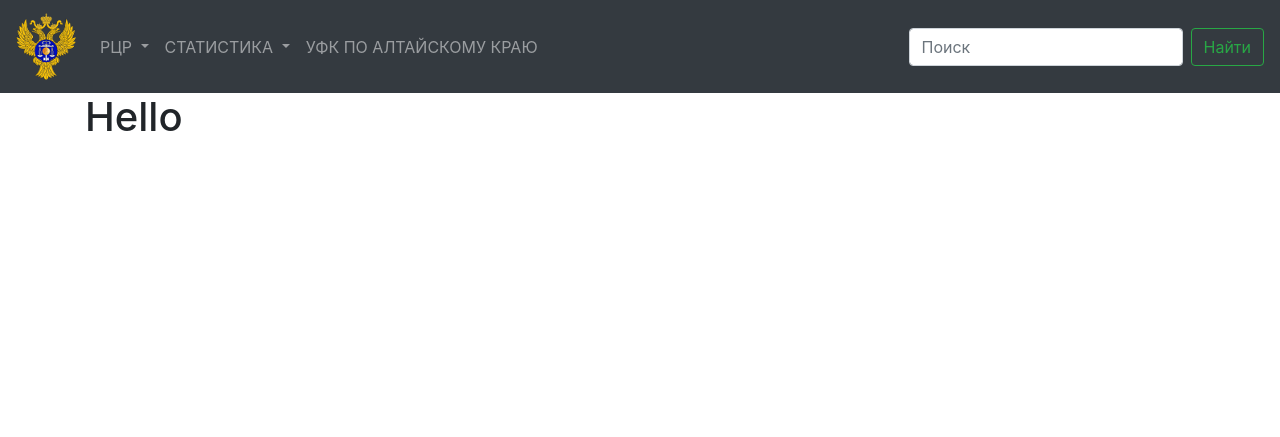
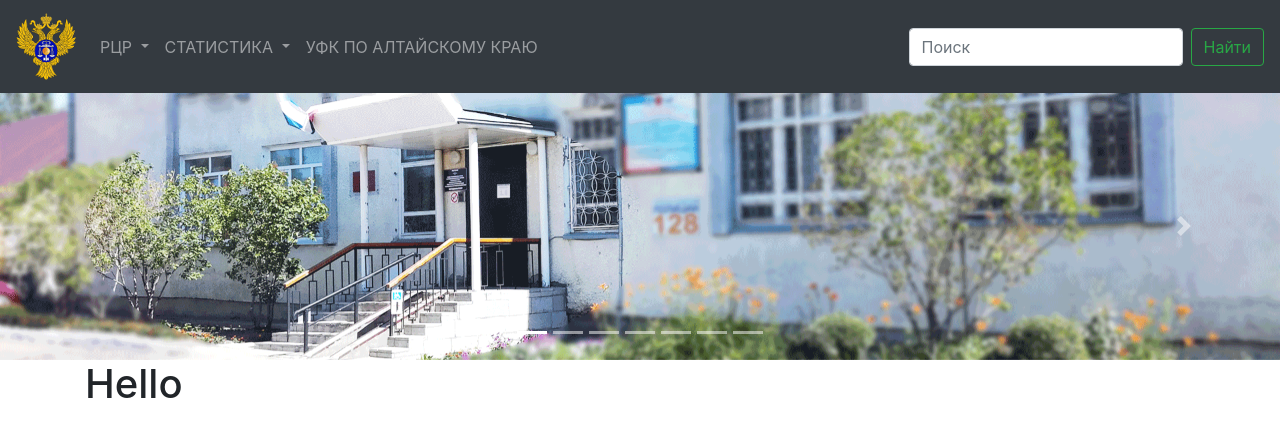
Before and after one commit to Vigi73/otdel19, a Django app: page / in a window 1280 px wide. Shown: the top 437 px of the page. Run offline with Django 3.2, Linux system fonts and the light colour scheme; some libraries are stand-ins or nearby versions.

Commit message:
Добавил карусель

```diff
--- a/m_blog/templates/m_blog/base.html
+++ b/m_blog/templates/m_blog/base.html
@@ -66,8 +66,52 @@
     </div>
 </nav>
 
+{#------------------------------------------- Карусель ---------------------------#}
 
+<div id="carouselExampleIndicators" class="carousel slide" data-ride="carousel">
+    <ol class="carousel-indicators">
+        <li data-target="#carouselExampleIndicators" data-slide-to="0" class="active"></li>
+        <li data-target="#carouselExampleIndicators" data-slide-to="1"></li>
+        <li data-target="#carouselExampleIndicators" data-slide-to="2"></li>
+        <li data-target="#carouselExampleIndicators" data-slide-to="3"></li>
+        <li data-target="#carouselExampleIndicators" data-slide-to="4"></li>
+        <li data-target="#carouselExampleIndicators" data-slide-to="5"></li>
+        <li data-target="#carouselExampleIndicators" data-slide-to="6"></li>
+    </ol>
+    <div class="carousel-inner">
+        <div class="carousel-item active">
+            <img class="d-block w-100" src="{% static 'img/carusel/kazna.jpg' %}" alt="First slide">
+        </div>
+        <div class="carousel-item">
+            <img class="d-block w-100" src="{% static 'img/carusel/tm.jpg' %}" alt="Second slide">
+        </div>
+        <div class="carousel-item">
+            <img class="d-block w-100" src="{% static 'img/carusel/sz.jpg' %}" alt="Third slide">
+        </div>
+        <div class="carousel-item">
+            <img class="d-block w-100" src="{% static 'img/carusel/ee.jpg' %}" alt="4">
+        </div>
+        <div class="carousel-item">
+            <img class="d-block w-100" src="{% static 'img/carusel/ov.jpg' %}" alt="5">
+        </div>
+        <div class="carousel-item">
+            <img class="d-block w-100" src="{% static 'img/carusel/iv.jpg' %}" alt="6">
+        </div>
+        <div class="carousel-item">
+            <img class="d-block w-100" src="{% static 'img/carusel/ln.jpg' %}" alt="7">
+        </div>
+    </div>
+    <a class="carousel-control-prev" href="#carouselExampleIndicators" role="button" data-slide="prev">
+        <span class="carousel-control-prev-icon" aria-hidden="true"></span>
+        <span class="sr-only">Previous</span>
+    </a>
+    <a class="carousel-control-next" href="#carouselExampleIndicators" role="button" data-slide="next">
+        <span class="carousel-control-next-icon" aria-hidden="true"></span>
+        <span class="sr-only">Next</span>
+    </a>
+</div>
 
+{#------------------------------------------- Карусель конец---------------------------#}
 
 <div class="container">
     <div class="row">
```
Also changed, not shown: m_blog/static/img/carusel/ee.jpg (added), m_blog/static/img/carusel/iv.jpg (added), m_blog/static/img/carusel/kazna.jpg (added), m_blog/static/img/carusel/ln.jpg (added), m_blog/static/img/carusel/ov.jpg (added), m_blog/static/img/carusel/sz.jpg (added), m_blog/static/img/carusel/tm.jpg (added).
